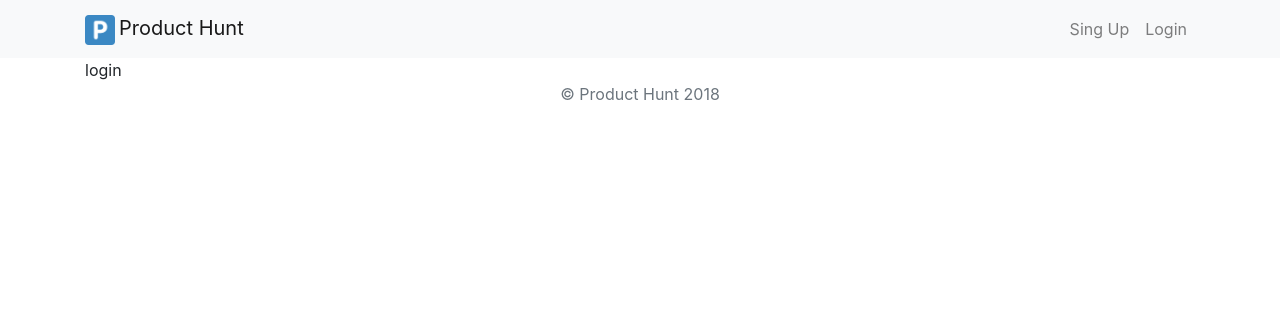
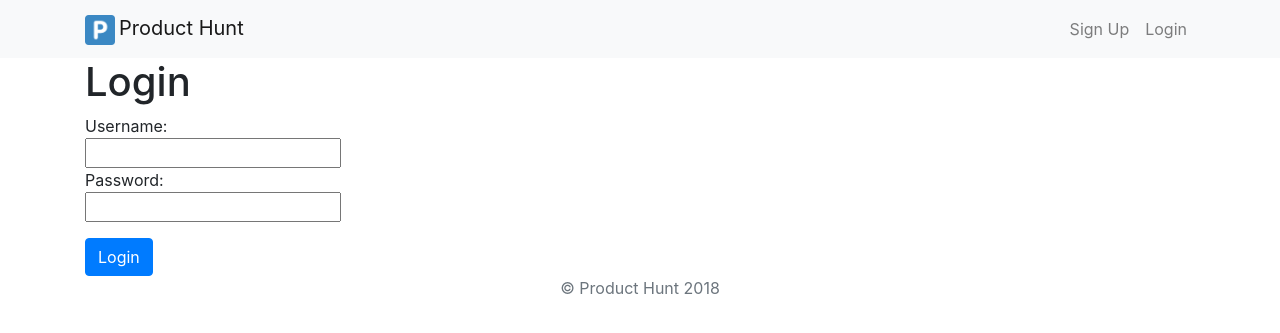
Before and after one commit to Brian-Rojas/ProductHuntClone, a Django app: page /accounts/login/ in a window 1280 px wide. Shown: the top 333 px of the page. Run offline with Django 3.2, Linux system fonts and the light colour scheme; some libraries are stand-ins or nearby versions.

Commit message:
Added auth

```diff
--- a/accounts/templates/accounts/login.html
+++ b/accounts/templates/accounts/login.html
@@ -2,6 +2,22 @@
 
 {% block content %}
 
-login
+{% if error %}
+	<h4 class="text-danger">{{ error }}</h4>
+	<br>
+	<br>
+{% endif %}
+<h1>Login</h1>
+
+<form action="{% url 'login' %}" method="POST">
+	{% csrf_token %}
+	Username: <br>
+	<input type="text" name="username">
+	<br>
+	Password: <br>
+	<input type="password" name="password">
+	<br>
+	<input class="mt-3 btn btn-primary" type="submit" value="Login">
+</form>
 
 {% endblock %}
--- a/accounts/views.py
+++ b/accounts/views.py
@@ -3,11 +3,22 @@
 from django.contrib import auth
 
 def login(request):
-    return render(request, 'accounts/login.html')
+    if request.method == 'POST':
+        user = auth.authenticate(username=request.POST['username'],password=request.POST['password'])
+        if user is not None:
+            auth.login(request, user)
+            return redirect('home')
+        else:
+            return render(request, 'accounts/login.html', {'error':'login credentials incorrect'})
+    else:
+        return render(request, 'accounts/login.html')
 
 
 def logout(request):
     # TODO add redirect to homepage and logout
+    if request.method == 'POST':
+        auth.logout(request)
+        return redirect('home')
     return render(request, 'accounts/signup.html')
 
 
--- a/producthunt/templates/base.html
+++ b/producthunt/templates/base.html
@@ -25,8 +25,15 @@
 				  </button>
 				  <div class="collapse navbar-collapse" id="navbarNavAltMarkup">
 				    <div class="navbar-nav ml-auto">
-				      <a class="nav-item nav-link" href="#">Sing Up</a>
-				      <a class="nav-item nav-link" href="#">Login</a>
+              {% if user.is_authenticated %}
+              <a class="nav-item nav-link" href="javascript:{document.getElementById('logout').submit() }">Logout</a>
+              <form id='logout' action="{% url 'logout' %}" method="POST">{% csrf_token %}
+              <input type="hidden">
+              </form>
+              {% else %}
+              <a class="nav-item nav-link" href="{% url 'signup' %}">Sign Up</a>
+              <a class="nav-item nav-link" href="{% url 'login' %}">Login</a>
+              {% endif %}
 				    </div>
 				  </div>
 				</div>
```
